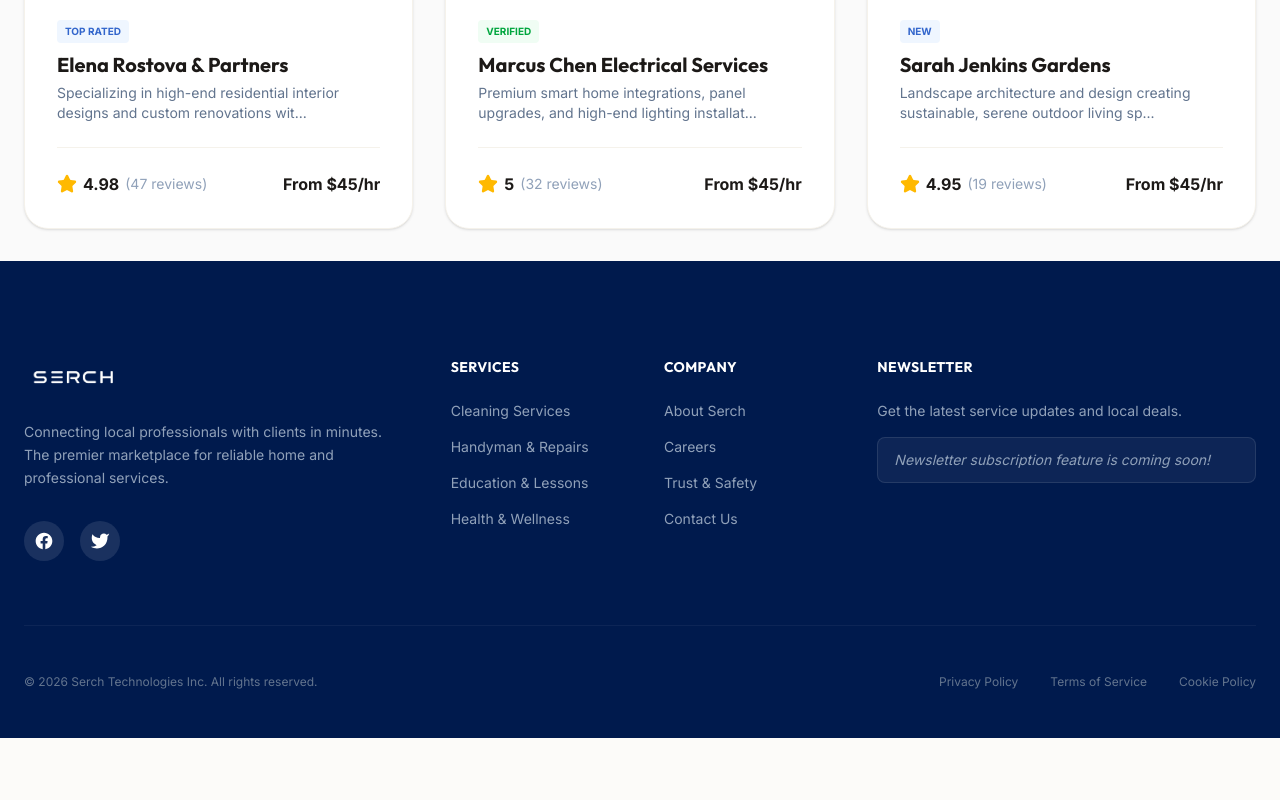
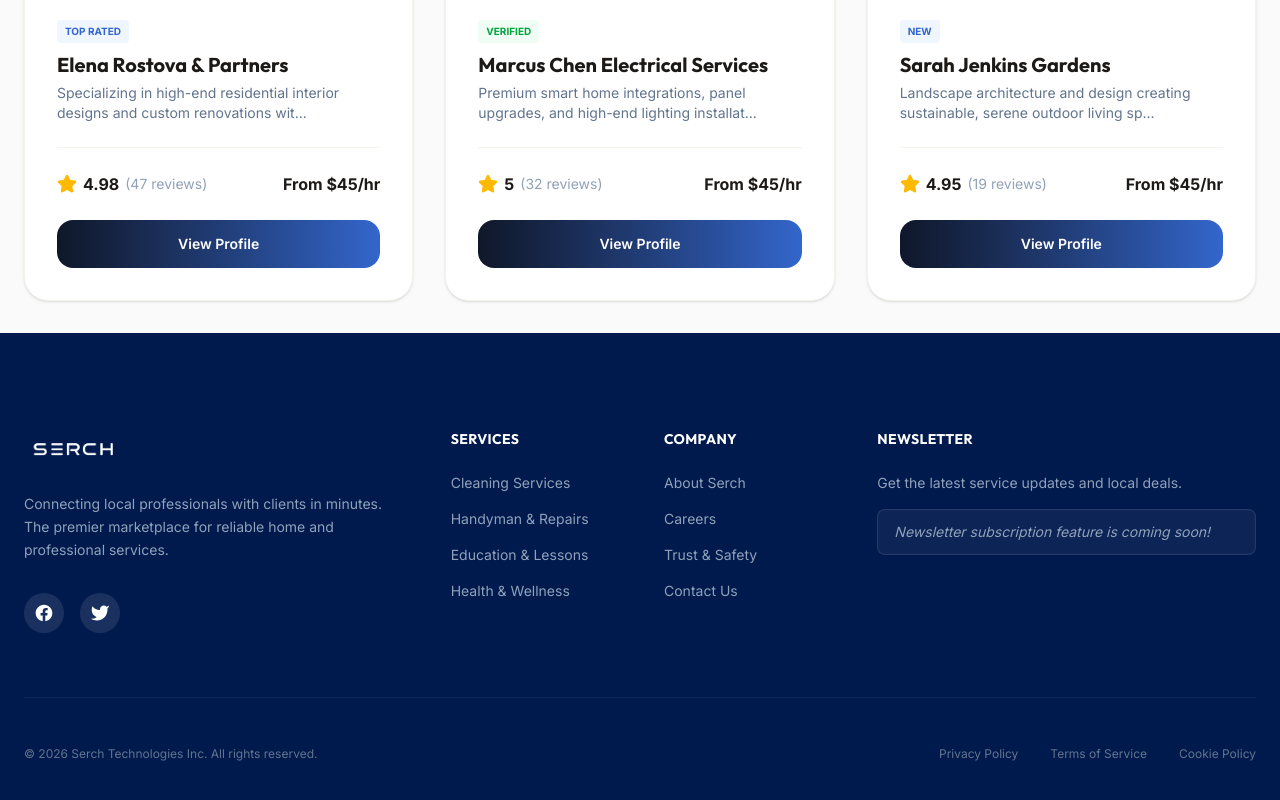
Before and after one commit to adminserch/serch-main-app, a Next.js app: page / in a window 1280 px wide. Shown: the part 1527-2327 px from the top of the page. Before the commit the page ends 2265 px from the top, so only its background shows below. Built offline with nearby package versions, Linux system fonts and the light colour scheme; no server answers; the database is empty.

Commit message:
Fixes on View Profile button

```diff
--- a/src/app/admin/layout.tsx
+++ b/src/app/admin/layout.tsx
@@ -4,7 +4,6 @@
 import Footer from '@/components/Footer';
 import Navbar from '@/components/Navbar';
 import { useToast } from '@/components/Providers';
-import { getSupabaseClient } from '@/lib/supabase';
 import { useAuth, UserButton, useUser } from '@clerk/nextjs';
 import {
   ArrowLeft,
--- a/src/app/page.tsx
+++ b/src/app/page.tsx
@@ -342,7 +342,7 @@ export default function LandingPage() {
                   </div>
 
                   <div className="p-8 pt-0">
-                    <div className="flex items-center justify-between border-t border-champagne pt-6">
+                    <div className="flex items-center justify-between border-t border-champagne pt-6 mb-6">
                       <div className="flex items-center gap-1.5">
                         <Star className="h-5 w-5 text-amber-500 fill-amber-400 stroke-amber-400" />
                         <span className="font-bold text-foreground">{prov.avg_rating || '4.8'}</span>
@@ -350,6 +350,12 @@ export default function LandingPage() {
                       </div>
                       <span className="text-foreground font-bold">From $45/hr</span>
                     </div>
+                    <Link
+                      href={`/providers/${prov.id}`}
+                      className="block w-full bg-gradient-to-r from-primary to-[#3366cc] text-white font-label text-sm font-semibold py-3.5 rounded-2xl transition-all hover:shadow-lg hover:shadow-primary/20 text-center"
+                    >
+                      View Profile
+                    </Link>
                   </div>
                 </div>
               );
--- a/src/components/Providers.tsx
+++ b/src/components/Providers.tsx
@@ -214,7 +214,7 @@ function UserSync() {
           const errData = await response.json().catch(() => ({}));
           console.error('Failed to sync user via API:', errData.error || JSON.stringify(errData));
         } else {
-          const data = await response.json().catch(() => ({}));
+          await response.json().catch(() => ({}));
 
           // User role synced successfully, no automatic redirects needed to allow browsing public pages
         }
```
